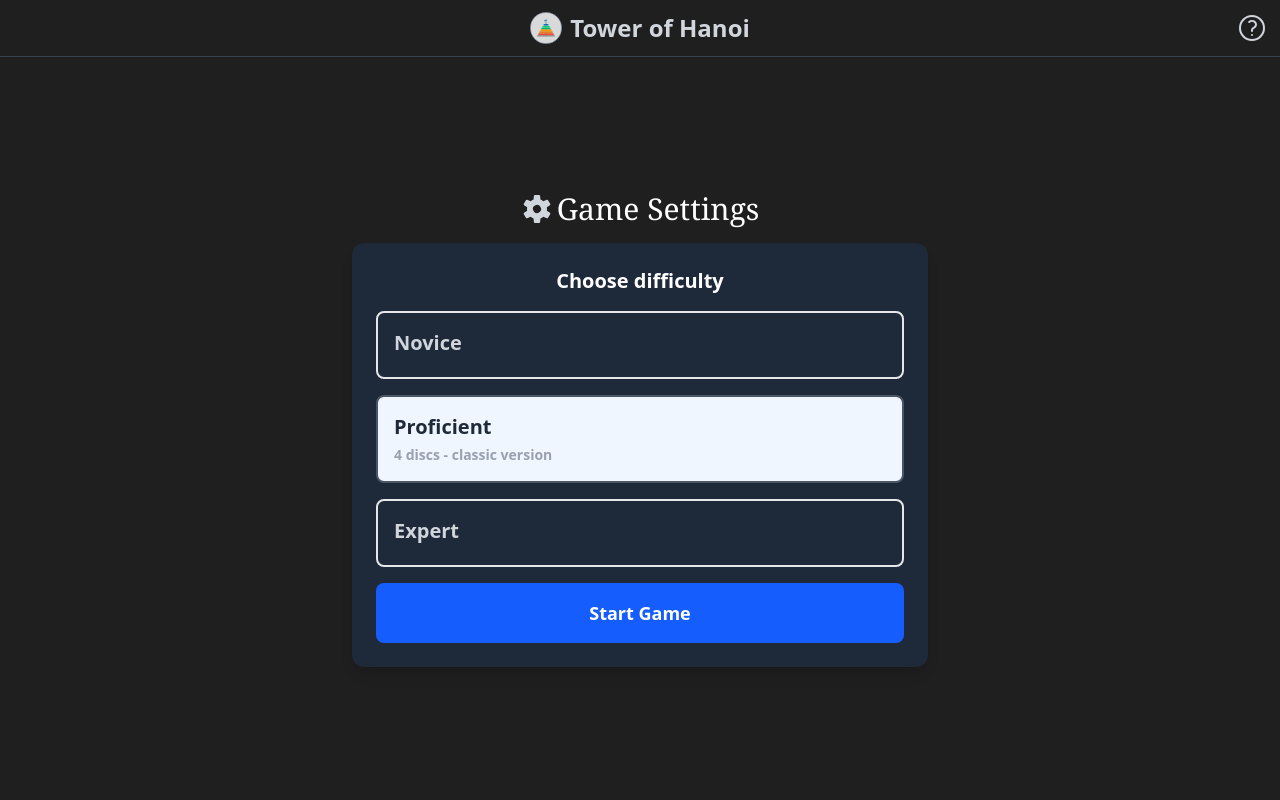
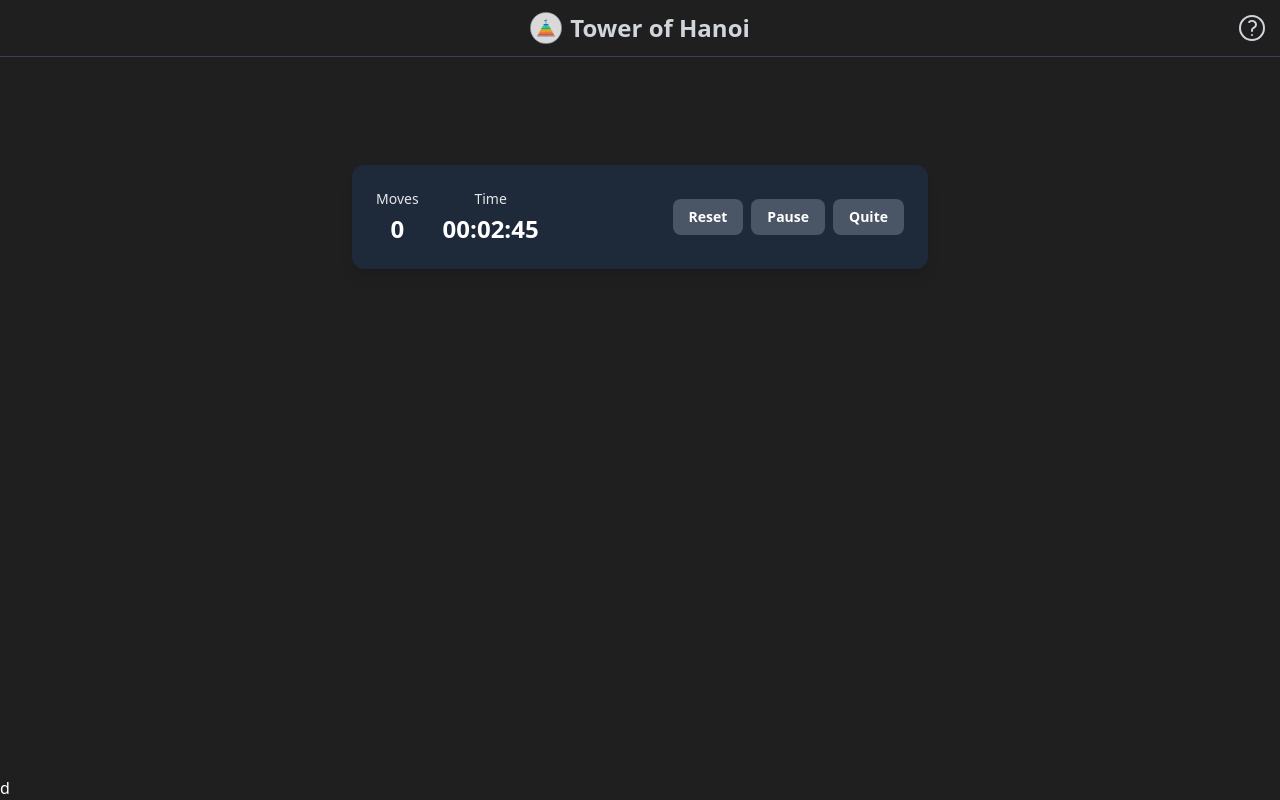
Before and after one commit to DeLinev/HanoiTower, a React (Vite) app: page / in a window 1280 px wide. Both pictures are taken after a click on the button "Start Game". Built offline with nearby package versions, Linux system fonts and the light colour scheme.

Commit message:
Add game page with controls component

```diff
--- a/src/App.tsx
+++ b/src/App.tsx
@@ -1,10 +1,29 @@
+import { useState } from "react";
 import { StartPage } from "./pages/StartPage"
+import { GamePage } from "./pages/GamePage";
+import type { Difficulty } from "./types/game.types";
+import { difficulties } from "./constants/game.constants";
+
+type PageType = 'start' | 'game' | 'results';
 
 function App() {
+  const [currentPage, setCurrentPage] = useState<PageType>('start');
+  const [difficulty, setDifficulty] = useState<Difficulty>(difficulties[1]);
+
+  const handleGameStart = (selectedDifficulty: Difficulty) => {
+    setDifficulty(selectedDifficulty);
+    setCurrentPage('game')
+  }
 
   return (
     <>
-      <StartPage />
+      {currentPage === 'start' && (
+        <StartPage onGameStart={handleGameStart} />
+      )}
+
+      {currentPage === 'game' && (
+        <GamePage difficulty={difficulty}/>
+      )}
     </>
   )
 }
--- a/src/components/common/Button.tsx
+++ b/src/components/common/Button.tsx
@@ -9,14 +9,14 @@ interface ButtonProps {
   fullWidth?: boolean;
 }
 
-export const Button: React.FC<ButtonProps> = ({
+export function Button ({
   children,
   onClick,
   variant = 'primary',
   size = 'medium',
   disabled = false,
   fullWidth = false,
-}) => {
+} : ButtonProps) {
   const baseStyles = 'font-semibold rounded-lg transition-all duration-200 disabled:opacity-50 disabled:cursor-not-allowed';
 
   const variantStyles = {
--- /dev/null
+++ b/src/components/common/Card.tsx
@@ -0,0 +1,21 @@
+import type { CardType } from "../../types/ui.types";
+
+export function Card({ children, Icon, title } : CardType) {
+    return (
+        <div className="flex flex-col items-center justify-center flex-1 gap-4 p-4">
+            {
+                (Icon || title) &&
+                <div className="flex items-center gap-1">
+                    {
+                        Icon &&
+                        <Icon className="text-gray-300 w-8 h-8" />
+                    }
+                    <h1 className="font-serif text-3xl">{title}</h1>
+                </div>
+            }
+            <div className="bg-gray-800 rounded-xl shadow-lg p-6 w-full max-w-xl flex flex-col gap-4">
+                {children}
+            </div>
+        </div>
+    )
+}
--- a/src/components/common/DifficultyOption.tsx
+++ b/src/components/common/DifficultyOption.tsx
@@ -4,10 +4,10 @@ export function DifficultyOption({ diff, setSelectedDifficulty, selectedDifficul
     return (
     <div
         key={diff.value}
-        onClick={() => setSelectedDifficulty(diff.value)}
+        onClick={() => setSelectedDifficulty(diff)}
         className={`
             p-4 rounded-lg border-2 cursor-pointer transition-all duration-300 ease-in-out
-            ${selectedDifficulty === diff.value
+            ${selectedDifficulty.value === diff.value
                 ? 'border-gray-600 bg-blue-50'
                 : 'border-gray-200 hover:border-gray-300'}
         `}>
@@ -15,7 +15,7 @@ export function DifficultyOption({ diff, setSelectedDifficulty, selectedDifficul
             <div>
                 <h3 className={`
                     text-xl font-semibol font-bold duration-300
-                    ${selectedDifficulty === diff.value
+                    ${selectedDifficulty.value === diff.value
                         ? 'text-gray-800'
                         : 'text-gray-300'}
                 `}>
@@ -23,7 +23,7 @@ export function DifficultyOption({ diff, setSelectedDifficulty, selectedDifficul
                 </h3>
                 <p className={`
                     text-gray-400 text-sm font-bold mt-1 transition-opacity duration-300 overflow-hidden
-                    ${selectedDifficulty === diff.value
+                    ${selectedDifficulty.value === diff.value
                         ? 'max-h-8 opacity-100'
                         : 'max-h-0 opacity-0'}
                 `}>
--- /dev/null
+++ b/src/components/game/GameControls.tsx
@@ -0,0 +1,34 @@
+import type { GameState } from "../../types/game.types";
+import { Button } from "../common/Button";
+import { Card } from "../common/Card";
+
+export function GameControls({ gameState }: { gameState: GameState }) {
+    return (
+        <Card>
+            <div className="flex flex-col md:flex-row items-center justify-between gap-4">
+                <div className="flex gap-6">
+                    <div className="text-center">
+                        <div className="text-sm text-gray-200 mb-1">Moves</div>
+                        <div className="text-2xl font-bold">{gameState.movesCount}</div>
+                    </div>
+                    <div className="text-center">
+                        <div className="text-sm text-gray-200 mb-1">Time</div>
+                        <div className="text-2xl font-bold">00:02:45</div>
+                    </div>
+                </div>
+
+                <div className="flex gap-2">
+                    <Button variant="secondary" size="small">
+                        Reset
+                    </Button>
+                    <Button variant="secondary" size="small">
+                        Pause
+                    </Button>
+                    <Button variant="secondary" size="small">
+                        Quite
+                    </Button>
+                </div>
+            </div>
+        </Card>
+    )
+}
--- a/src/components/layout/Layout.tsx
+++ b/src/components/layout/Layout.tsx
@@ -38,7 +38,7 @@ export function Layout({ children }: { children: ReactNode }) {
                 </div>
             </header>
 
-            <main className="flex-1 flex">
+            <main className="flex-1 flex flex-col">
                 {children}
             </main>
         </div>
--- /dev/null
+++ b/src/constants/game.constants.ts
@@ -0,0 +1,7 @@
+import type { Difficulty, DifficultyLevel } from "../types/game.types";
+
+export const difficulties: Difficulty[] = [
+    { value: 'novice' as DifficultyLevel, label: 'Novice', disks: 3, description: '3 disks - ideal for beginners' },
+    { value: 'proficient' as DifficultyLevel, label: 'Proficient', disks: 4, description: '4 disks - classic version' },
+    { value: 'expert' as DifficultyLevel, label: 'Expert', disks: 5, description: '5 disks - for experienced players' },
+];
--- /dev/null
+++ b/src/pages/GamePage.tsx
@@ -0,0 +1,34 @@
+import { useState } from "react";
+import type { Difficulty, Disk, GameState } from "../types/game.types";
+import { Layout } from "../components/layout/Layout";
+import { GameControls } from "../components/game/GameControls";
+
+export function GamePage({ difficulty }: { difficulty: Difficulty }) {
+    const disksPlaceholder: Disk[] = Array.from({ length: difficulty.disks }, (_, i) => ({
+      id: i,
+      size: (difficulty.disks - i),
+    }));
+
+    const gameStatePlaceholder: GameState = {
+        towers: [
+            { id: 0, disks: disksPlaceholder },
+            { id: 1, disks: [] },
+            { id: 2, disks: [] },
+        ],
+        movesCount: 0,
+        isGameWon: false,
+        difficulty,
+        timePassed: 0
+    }
+
+    const [gameState, setGameState] = useState<GameState>(gameStatePlaceholder);
+
+    return (
+        <Layout>
+            <GameControls gameState={gameState} />
+            <div className="mt-100">
+                d
+            </div>
+        </Layout>
+    )
+}
--- a/src/pages/StartPage.tsx
+++ b/src/pages/StartPage.tsx
@@ -1,28 +1,24 @@
 import { Cog6ToothIcon } from "@heroicons/react/16/solid"
 import { Layout } from "../components/layout/Layout"
 import { useState } from "react";
-import type { Difficulty, DifficultyLevel } from "../types/game.types";
+import type { Difficulty } from "../types/game.types";
 import { Button } from "../components/common/Button";
 import { DifficultyOption } from "../components/common/DifficultyOption";
+import { difficulties } from "../constants/game.constants";
+import { Card } from "../components/common/Card";
 
-export function StartPage() {
-    const [selectedDifficulty, setSelectedDifficulty] = useState<DifficultyLevel>('proficient');
-
-    const difficulties: Difficulty[] = [
-        { value: 'novice' as DifficultyLevel, label: 'Novice', disks: 3, description: '3 discs - ideal for beginners' },
-        { value: 'proficient' as DifficultyLevel, label: 'Proficient', disks: 4, description: '4 discs - classic version' },
-        { value: 'expert' as DifficultyLevel, label: 'Expert', disks: 5, description: '5 discs - for experienced players' },
-    ];
+export function StartPage({ onGameStart }: { onGameStart: (selectedDifficulty: Difficulty) => void }) {
+    const [selectedDifficulty, setSelectedDifficulty] = useState<Difficulty>(difficulties[1]);
 
     return (
         <>
             <Layout>
-                <div className="flex flex-col items-center justify-center flex-1 gap-4 p-4">
+                {/* <div className="flex flex-col items-center justify-center flex-1 gap-4 p-4">
                     <div className="flex items-center gap-1">
                         <Cog6ToothIcon className="text-gray-300 w-8 h-8" />
                         <h1 className="font-serif text-3xl">Game Settings</h1>
-                    </div>
-                    <div className="bg-gray-800 rounded-xl shadow-lg p-6 w-full max-w-xl flex flex-col gap-4">
+                    </div> */}
+                    <Card Icon={Cog6ToothIcon} title="Game Settings">
                         <h2 className="text-center font-bold text-xl">Choose difficulty</h2>
                         <div className="grid gap-4">
                             {difficulties.map((diff) => (
@@ -30,15 +26,15 @@ export function StartPage() {
                             ))}
                         </div>
                         <Button
-                            onClick={() => console.log(selectedDifficulty)}
+                            onClick={() => onGameStart(selectedDifficulty)}
                             variant="primary"
                             size="large"
                             fullWidth
                         >
                             Start Game
                         </Button>
-                    </div>
-                </div>
+                    </Card>
+                {/* </div> */}
             </Layout>
         </>
     )
```
Also changed, not shown: src/types/game.types.ts (+18 -0 lines), src/types/ui.types.ts (+10 -3 lines).
